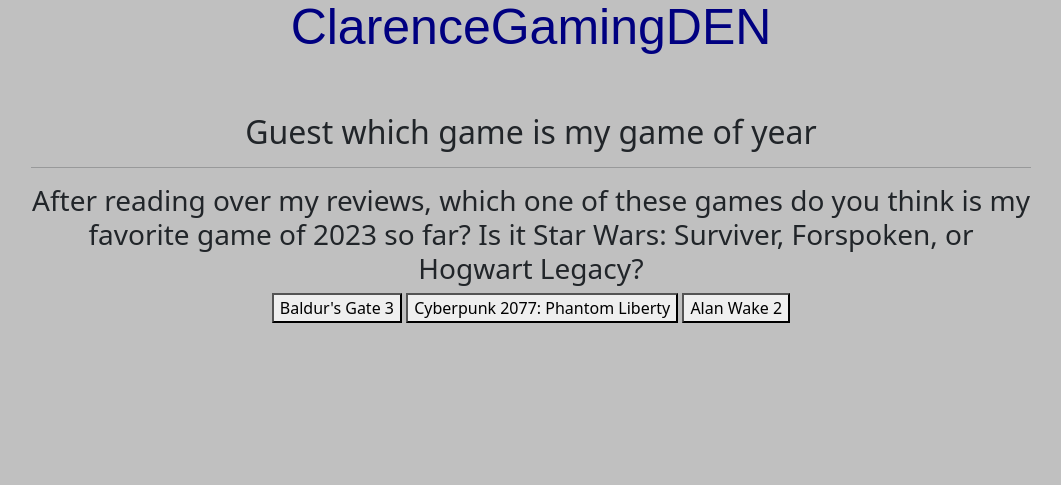
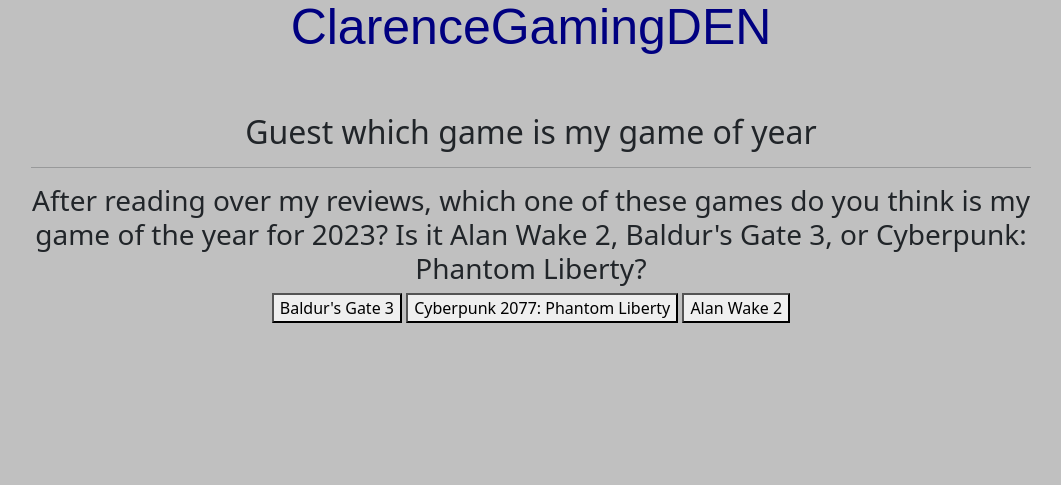
Before and after one commit to cjwgray/CS50-Project, a Flask app: page /favorite in a window 1280 px wide. Shown: the part 175-660 px from the top of the page, without its empty margins (109-1170 px from the left). Run offline with Flask 3, Linux system fonts and the light colour scheme; a user stored in the database is signed in; some libraries are stand-ins or nearby versions.

Commit message:
Commit: Change some texts

```diff
--- a/templates/favorite.html
+++ b/templates/favorite.html
@@ -66,7 +66,7 @@
                                         <h2>Guest which game is my game of year</h2>
                                           <hr>
 
-                                          <h3>After reading over my reviews, which one of these games do you think is my favorite game of 2023 so far? Is it Star Wars: Surviver, Forspoken, or Hogwart Legacy?</h3>
+                                          <h3>After reading over my reviews, which one of these games do you think is my game of the year for 2023? Is it Alan Wake 2, Baldur's Gate 3, or Cyberpunk: Phantom Liberty?</h3>
 
                                                   <button class="notMyFavorite">Baldur's Gate 3</button>
                                                   <button class="notMyFavorite2">Cyberpunk 2077: Phantom Liberty</button>
```
Also changed, not shown: Java bootcamp part 1.png (deleted).
